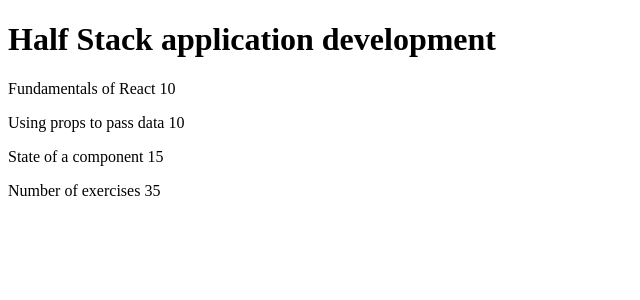
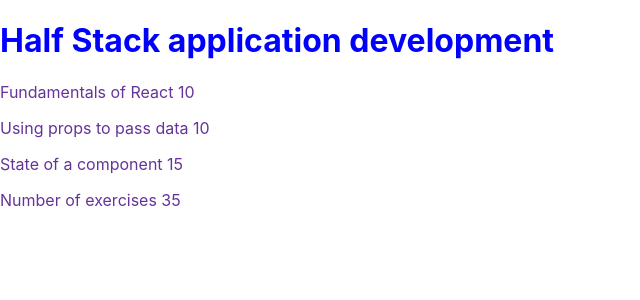
Before and after one commit to silentJo/Web3-2023, a React (Vite) app in the folder exercises/1.1-1.2/: page / in a window 1280 px wide. Shown: the top 300 px of the page, without its empty margins (0-640 px from the left). Built offline with nearby package versions, Linux system fonts and the light colour scheme.

Commit message:
1.1-1.2 : CSS style

```diff
--- /dev/null
+++ b/exercises/1.1-1.2/src/components/app/app.css
@@ -0,0 +1,3 @@
+p {
+    color: rebeccapurple;
+}
--- /dev/null
+++ b/exercises/1.1-1.2/src/index.css
@@ -0,0 +1,16 @@
+body {
+    margin: 0;
+    font-family: -apple-system, BlinkMacSystemFont, 'Segoe UI', 'Roboto', 'Oxygen',
+    'Ubuntu', 'Cantarell', 'Fira Sans', 'Droid Sans', 'Helvetica Neue',
+    sans-serif;
+    -webkit-font-smoothing: antialiased;
+    -moz-osx-font-smoothing: grayscale;
+}
+
+code {
+    font-family: source-code-pro, Menlo, Monaco, Consolas, 'Courier New',
+    monospace;
+}
+h1 {
+    color: blue
+}
--- a/exercises/1.1-1.2/src/main.jsx
+++ b/exercises/1.1-1.2/src/main.jsx
@@ -1,4 +1,4 @@
 import ReactDOM from 'react-dom/client'
-import App from './App.jsx'
+import App from './components/app/App.jsx'
 
 ReactDOM.createRoot(document.getElementById('root')).render(<App />)
```
Also changed, not shown: exercises/1.1-1.2/src/components/app/App.jsx (renamed from exercises/1.1-1.2/src/App.jsx, +5 -3 lines).
